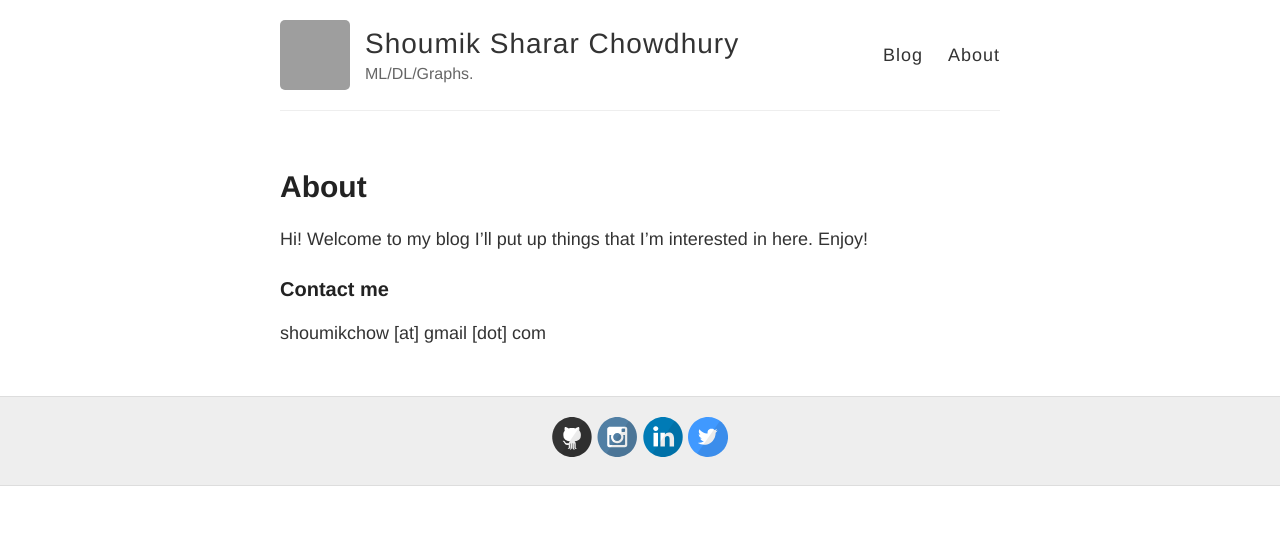
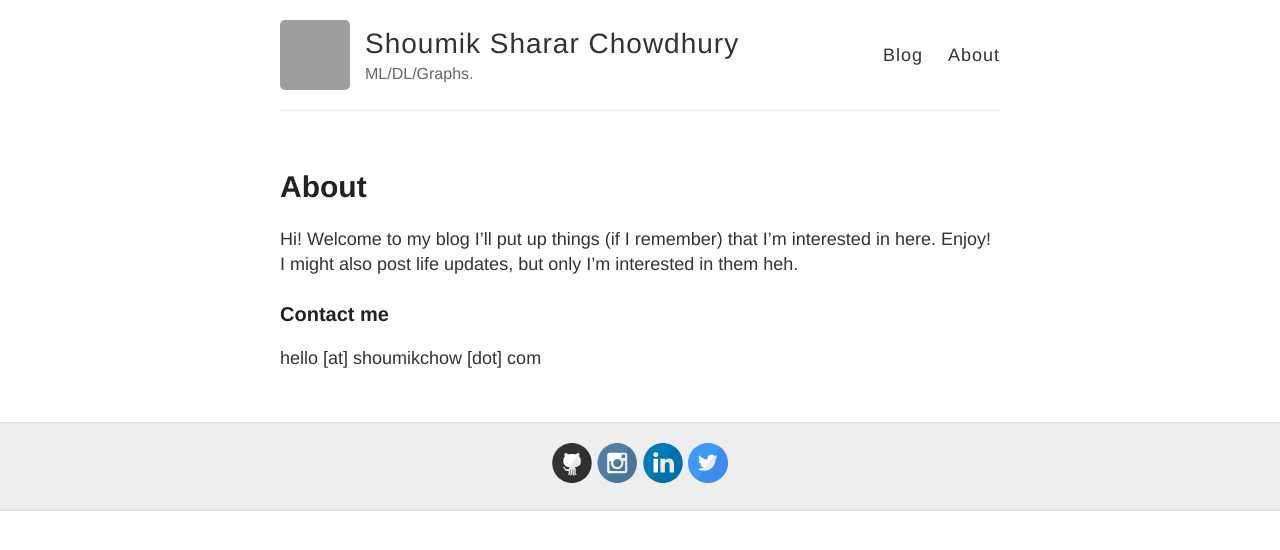
Before and after one commit to shoumikchow/shoumikchow.github.io, a Jekyll site: the page built from about.md, in a window 1280 px wide. Shown: the top 550 px of the page. Built offline with Jekyll 4.4.1, drawn with Linux system fonts in a browser that asks for light colours; comment, search, counter and statistics services are not loaded; grey boxes are pictures that could not be loaded.

Commit message:
Update about.md

```diff
--- a/about.md
+++ b/about.md
@@ -5,8 +5,9 @@ permalink: /about/
 ---
 
 Hi! Welcome to my blog
-I'll put up things that I'm interested in here. Enjoy!
+I'll put up things (if I remember) that I'm interested in here. Enjoy!
+I might also post life updates, but only I'm interested in them heh.
 
 ### Contact me
 
-shoumikchow [at] gmail [dot] com
+hello [at] shoumikchow [dot] com
```
